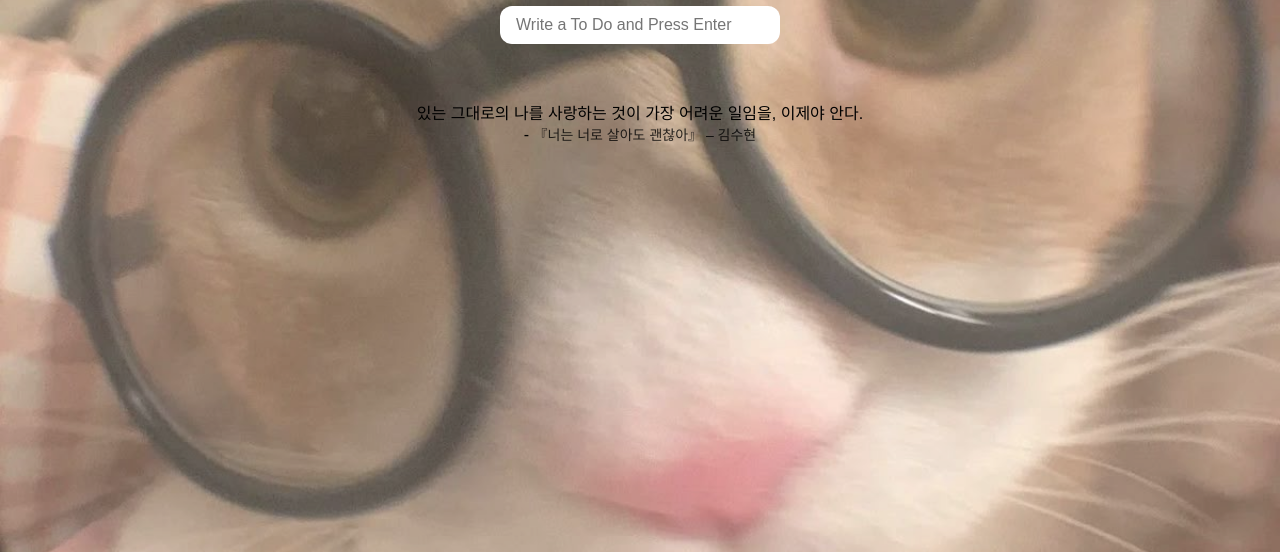
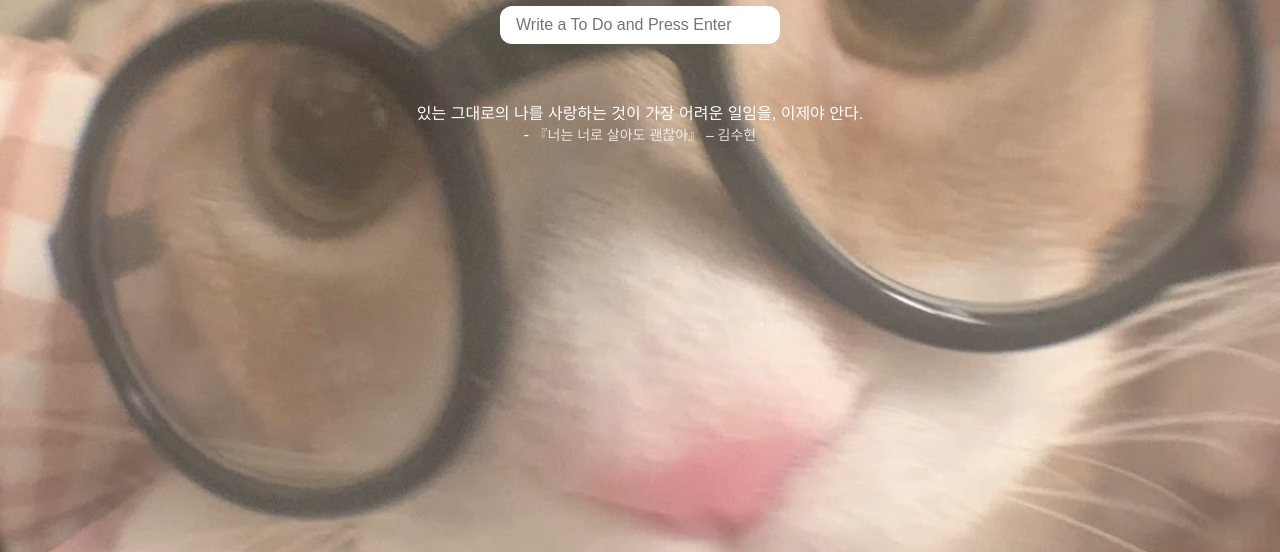
Before and after one commit to rhkrdori/vanillaJS_nomadcoders, a plain HTML site: page index.html in a window 1280 px wide. Shown: the part 248-800 px from the top of the page. Drawn offline with Linux system fonts and the light colour scheme.

Commit message:
Add files via upload

```diff
--- a/gpt_css.css
+++ b/gpt_css.css
@@ -1,4 +1,3 @@
-/*
 :root {
     --bg-gradient: linear-gradient(120deg, #89f7fe, #66a6ff);
     --white: #ffffff;
@@ -7,14 +6,13 @@
     --blue: #3b82f6;
     --border-radius: 16px;
 }
-*/
 * {
     box-sizing: border-box;
 }
 
 body {
     font-family: 'Pretendard', 'Noto Sans KR', sans-serif;
-    background: var(--bg-gradient);
+    /*background: var(--bg-gradient);*/
     margin: 0;
     padding: 40px 20px;
     color: var(--black);
```
